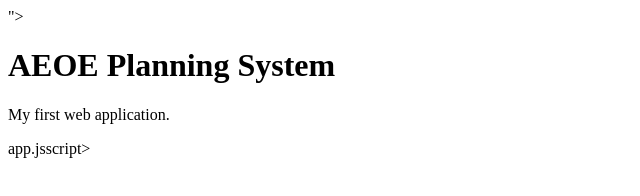
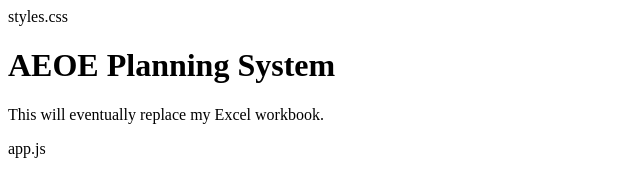
Before and after one commit to ramsey2005/Planner, a plain HTML site: page index.html in a window 1280 px wide. Shown: the whole page, without its empty margins (0-640 px from the left). Drawn offline with Linux system fonts and the light colour scheme.

Commit message:
Initial planner set up

```diff
--- a/index.html
+++ b/index.html
@@ -3,15 +3,15 @@
 <html>
 <head>
     <title>AEOE Planner</title>
-    ">
+    styles.css
 </head>
 <body>
 
     <h1>AEOE Planning System</h1>
 
-    <p>My first web application.</p>
+    <p>This will eventually replace my Excel workbook.</p>
 
-    app.jsscript>
+    app.js
 
 </body>
 </html>
--- a/styles.css
+++ b/styles.css
@@ -1,4 +1,3 @@
-
 body {
     font-family: Arial, sans-serif;
     margin: 20px;
```
